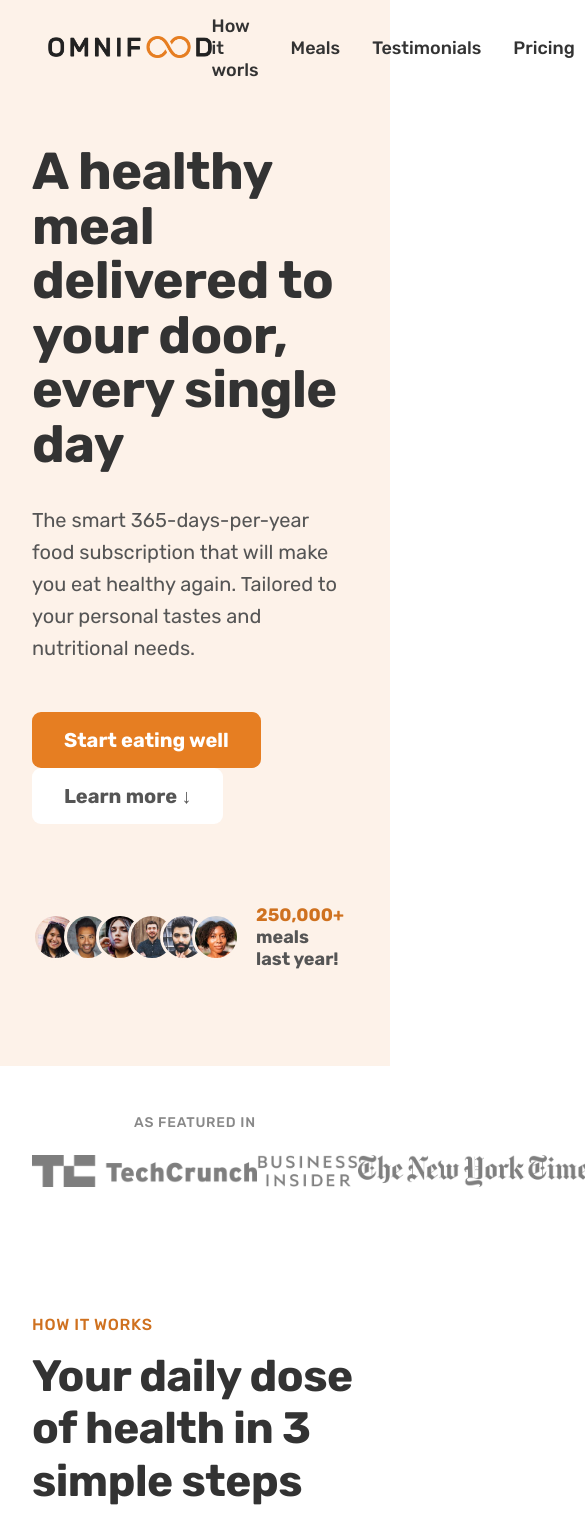
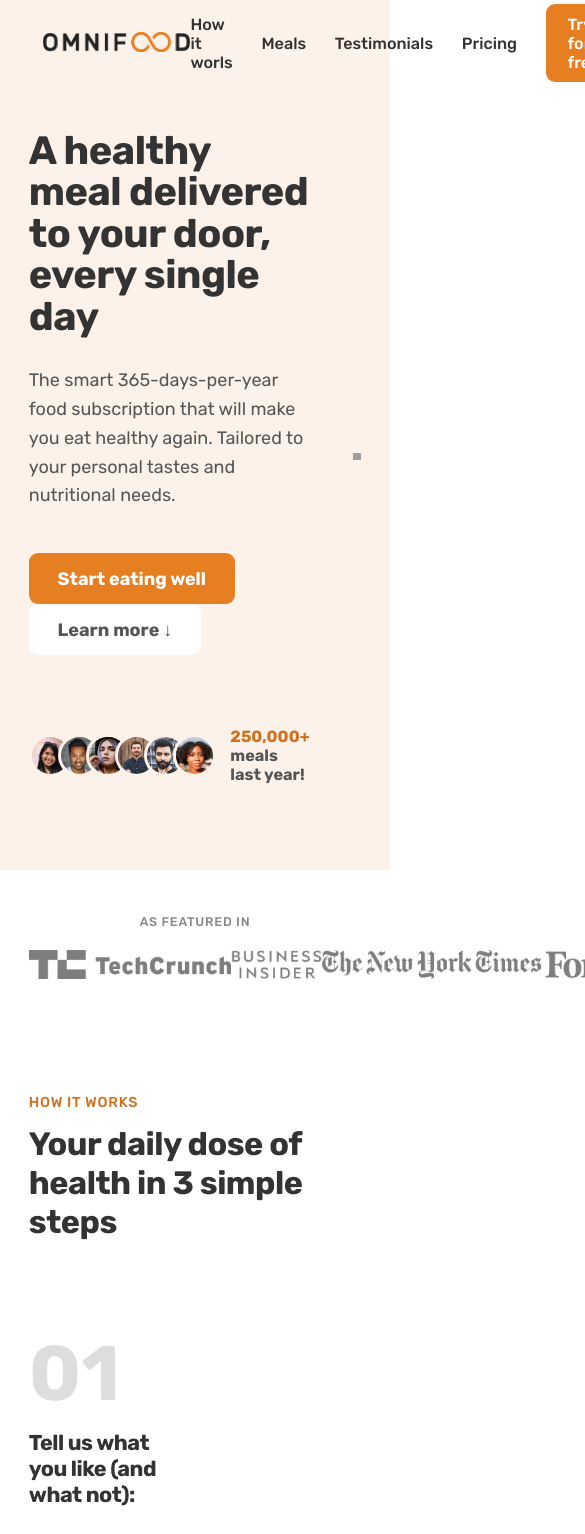
Before and after one commit to MostafaMohammadi1989/web-food, a plain HTML site: page index.html in a window 390 px wide. Shown: the top 1534 px of the page, 585 px wide, since content can reach past the window. Drawn offline with nearby package versions, Linux system fonts and the light colour scheme; grey boxes are pictures that could not be loaded.

Commit message:
Complete resposive smaller desktop and landscape tablet

```diff
--- /dev/null
+++ b/css/queries.css
@@ -0,0 +1,49 @@
+/* *************************** */
+/* Below 1344px ( Smaller desktop ) */
+/* *************************** */
+
+@media (max-width: 84em) {
+  .hero {
+    max-width: 120rem;
+  }
+  .heading-primary {
+    font-size: 4.4rem;
+  }
+  .gallery {
+    grid-template-columns: repeat(2, 1fr);
+  }
+}
+
+/* *************************** */
+/* Below 1200px ( Landscape Tablet ) */
+/* *************************** */
+
+@media (max-width: 75em) {
+  html {
+    /* 9Px / 16px */
+    font-size: 56.25%;
+  }
+  .grid {
+    column-gap: 4.8rem;
+    row-gap: 6.4rem;
+  }
+  .heading-secondary {
+    font-size: 3.6rem;
+  }
+
+  .heading-tertiary {
+    font-size: 2.4rem;
+  }
+  .heade {
+    padding: 0 3.2rem;
+  }
+  .main-nav-list {
+    gap: 3.2rem;
+  }
+  .hero {
+    gap: 4.8rem;
+  }
+  .testmonials-contianer {
+    padding: 9.6rem 3.2rem;
+  }
+}
--- a/css/style.css
+++ b/css/style.css
@@ -61,6 +61,7 @@
   background-color: #fdf2e9;
   padding: 4.8rem 0 9.6rem 0;
 }
+
 .hero {
   max-width: 130rem;
   margin: 0 auto;
--- a/index.html
+++ b/index.html
@@ -22,6 +22,7 @@
 
     <link rel="stylesheet" href="css/style.css" />
     <link rel="stylesheet" href="css/general.css" />
+    <link rel="stylesheet" href="css/queries.css" />
     <title>Omanifood</title>
   </head>
   <body>
```
